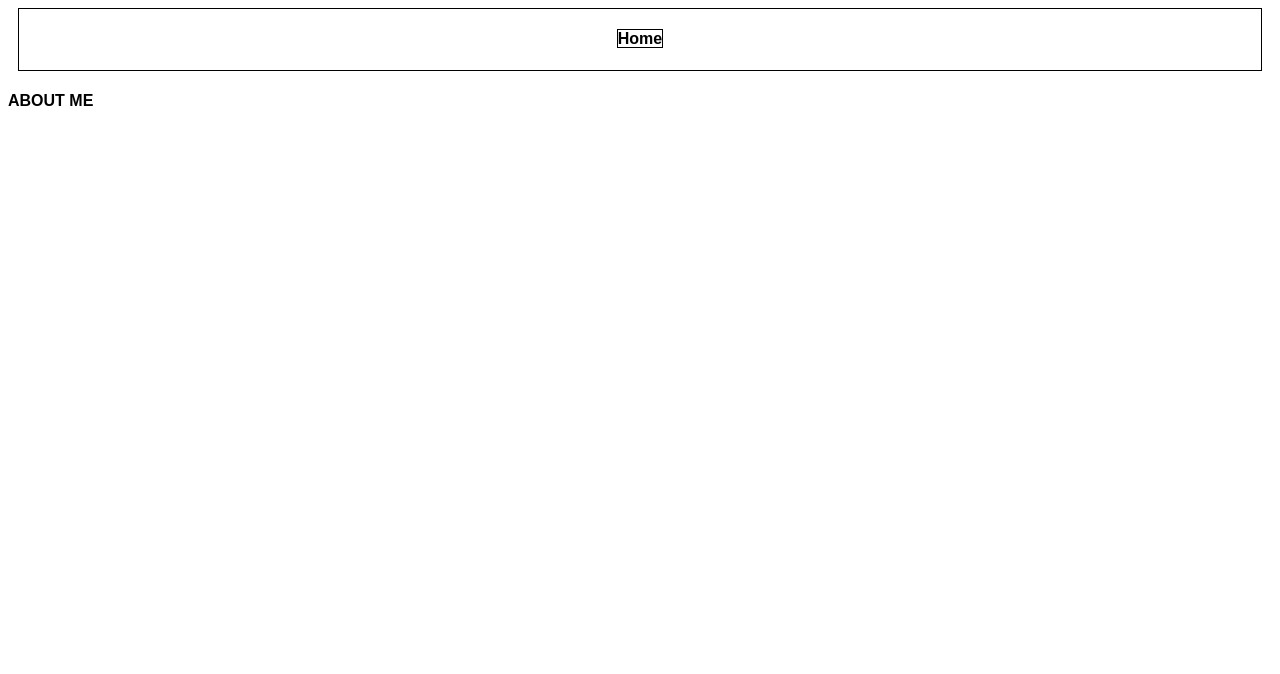
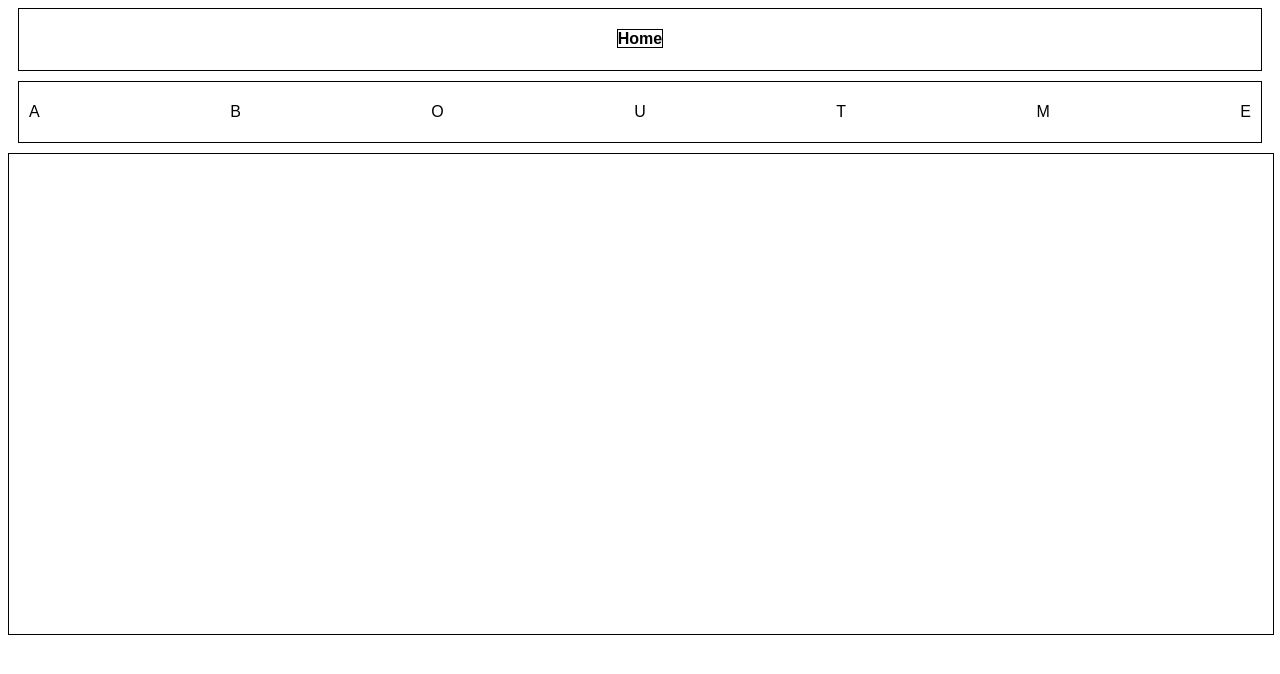
Before and after one commit to bpgoodrow/Portfolio, a React (Create React App) app: page /aboutMe in a window 1280 px wide. Shown: the top 674 px of the page. Built offline with nearby package versions, Linux system fonts and the light colour scheme.

Commit message:
EOD commit

```diff
--- a/src/components/AboutMe.css
+++ b/src/components/AboutMe.css
@@ -0,0 +1,16 @@
+.aboutMeHeader {
+  display: flex;
+  justify-content: space-between;
+  align-items: center;
+  border: solid black .5px;
+  margin: 10px;
+  padding-left: 10px;
+  padding-right: 10px;
+  height: 60px;
+}
+
+.aboutMeBody {
+  border: solid black .5px;
+  width: 100%;
+  height: 60vh;
+}
--- a/src/components/AboutMe.js
+++ b/src/components/AboutMe.js
@@ -4,7 +4,32 @@ import './AboutMe.css';
 function AboutMe() {
   return (
     <React.Fragment>
-      <h4>ABOUT ME</h4>
+      <div className="aboutMeHeader">
+        <div>
+          A
+        </div>
+        <div>
+          B
+        </div>
+        <div>
+          O
+        </div>
+        <div>
+          U
+        </div>
+        <div>
+          T
+        </div>
+        <div>
+          M
+        </div>
+        <div>
+          E
+        </div>
+      </div>
+      <div className="aboutMeBody">
+
+      </div>
     </React.Fragment>
   )
 }
--- a/src/components/MenuOption.js
+++ b/src/components/MenuOption.js
@@ -4,7 +4,7 @@ import './MenuOption.css';
 const MenuOption = ({ title }) => {
   return(
     <div className="menuOption">
-      <h4 className="menuOptionTitle">{title}</h4>
+      <div className="menuOptionTitle">{title}</div>
     </div>
   )
 }
```
Also changed, not shown: 1 other file (tests, documents, lock files or other folders).
